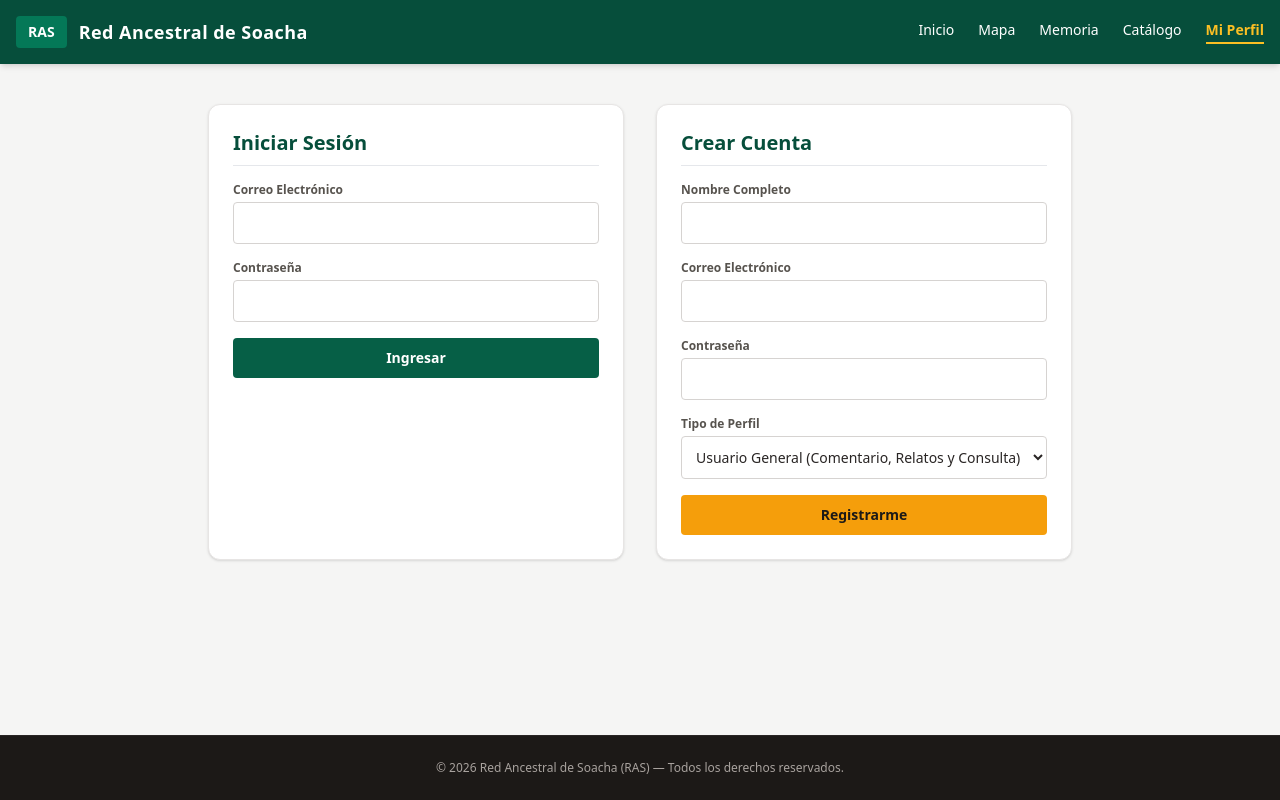
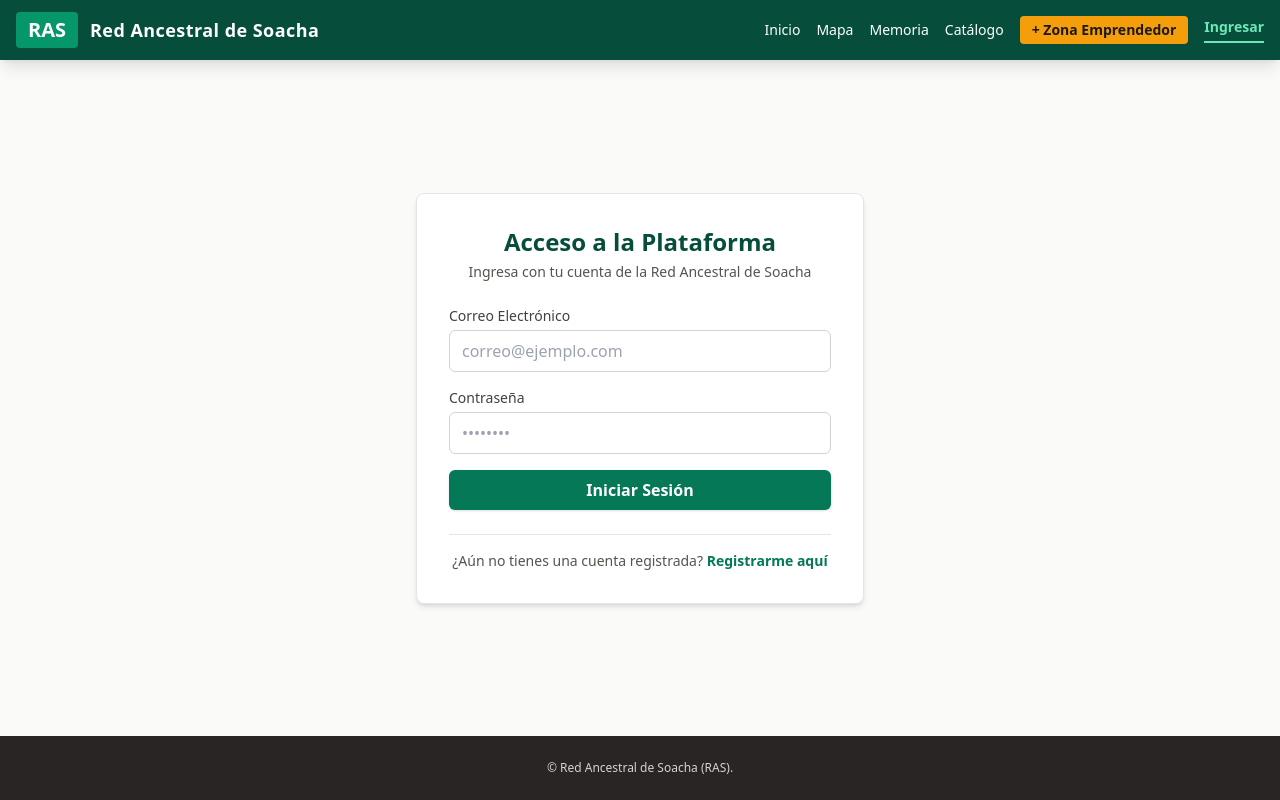
Before and after one commit to Cristian-rp/Ras, a website: page views/login.html in a window 1280 px wide. Drawn offline with nearby package versions, Linux system fonts and the light colour scheme.

Commit message:
Actualización login 1.1

```diff
--- a/views/login.html
+++ b/views/login.html
@@ -3,134 +3,109 @@
 <head>
   <meta charset="UTF-8">
   <meta name="viewport" content="width=device-width, initial-scale=1.0">
-  <title>Acceso y Perfil - Red Ancestral de Soacha</title>
+  <title>Ingresar / Registro - Red Ancestral de Soacha</title>
   <script src="https://cdn.tailwindcss.com"></script>
   <link rel="stylesheet" href="/css/styles.css">
 </head>
-<body class="bg-stone-100 text-stone-800 font-sans min-h-screen flex flex-col justify-between">
+<body class="bg-stone-50 text-stone-800 font-sans flex flex-col min-h-screen">
 
-  <!-- Encabezado / Navegación -->
-  <header class="bg-emerald-900 text-white shadow-md">
-    <div class="max-w-7xl mx-auto px-4 py-4 flex justify-between items-center">
+  <!-- Header / Menú de Navegación -->
+  <header class="bg-emerald-900 text-white shadow-lg sticky top-0 z-50">
+    <div class="max-w-7xl mx-auto px-4 py-3 flex justify-between items-center">
       <div class="flex items-center space-x-3">
-        <span class="bg-emerald-700 text-white font-bold px-3 py-1.5 rounded text-sm">RAS</span>
-        <h1 class="font-bold text-lg tracking-wide hidden sm:block">Red Ancestral de Soacha</h1>
+        <a href="/" class="bg-emerald-600 font-bold px-3 py-1 rounded text-xl hover:bg-emerald-500 transition">RAS</a>
+        <h1 class="text-lg font-semibold tracking-wide hidden md:block">Red Ancestral de Soacha</h1>
       </div>
-      <nav class="flex space-x-6 text-sm font-medium">
+      <nav class="flex items-center space-x-4 text-sm font-medium">
         <a href="/" class="hover:text-emerald-300 transition">Inicio</a>
         <a href="/mapa" class="hover:text-emerald-300 transition">Mapa</a>
         <a href="/relatos" class="hover:text-emerald-300 transition">Memoria</a>
         <a href="/catalogo" class="hover:text-emerald-300 transition">Catálogo</a>
-        <a href="/login" class="text-amber-400 font-bold border-b-2 border-amber-400 pb-0.5">Mi Perfil</a>
+        <a href="/emprendimiento" class="bg-amber-500 hover:bg-amber-600 text-stone-900 font-bold px-3 py-1 rounded transition">+ Zona Emprendedor</a>
+        <a href="/login" class="text-emerald-300 font-bold border-b-2 border-emerald-300 pb-1">
+          Ingresar
+        </a>
       </nav>
     </div>
   </header>
 
-  <!-- Contenedor Principal -->
-  <main class="max-w-4xl mx-auto px-4 py-10 w-full flex-grow">
+  <!-- Módulo de Autenticación -->
+  <main class="flex-grow flex items-center justify-center py-12 px-4">
+    <div class="bg-white p-8 rounded-lg shadow-md border border-stone-200 max-w-md w-full">
 
-    <!-- SECCIÓN 1: FORMULARIOS DE LOGIN Y REGISTRO (Visibles si no está logueado) -->
-    <div id="seccion-auth" class="grid grid-cols-1 md:grid-cols-2 gap-8">
-
-      <!-- Card Login -->
-      <div class="bg-white p-6 rounded-xl shadow border border-stone-200">
-        <h2 class="text-xl font-bold text-emerald-900 mb-4 border-b pb-2">Iniciar Sesión</h2>
-        <form id="form-login" class="space-y-4">
-          <div>
-            <label class="block text-xs font-bold text-stone-600 mb-1">Correo Electrónico</label>
-            <input type="email" id="login-email" required class="w-full border border-stone-300 p-2.5 rounded text-sm focus:outline-emerald-600">
-          </div>
-          <div>
-            <label class="block text-xs font-bold text-stone-600 mb-1">Contraseña</label>
-            <input type="password" id="login-password" required class="w-full border border-stone-300 p-2.5 rounded text-sm focus:outline-emerald-600">
-          </div>
-          <button type="submit" class="w-full bg-emerald-800 hover:bg-emerald-900 text-white font-bold py-2.5 rounded transition text-sm">
-            Ingresar
-          </button>
-        </form>
+      <div class="text-center mb-6">
+        <h2 class="text-2xl font-bold text-emerald-900">Acceso a la Plataforma</h2>
+        <p class="text-stone-600 text-sm mt-1">Ingresa con tu cuenta de la Red Ancestral de Soacha</p>
       </div>
 
-      <!-- Card Registro -->
-      <div class="bg-white p-6 rounded-xl shadow border border-stone-200">
-        <h2 class="text-xl font-bold text-emerald-900 mb-4 border-b pb-2">Crear Cuenta</h2>
-        <form id="form-registro" class="space-y-4">
-          <div>
-            <label class="block text-xs font-bold text-stone-600 mb-1">Nombre Completo</label>
-            <input type="text" id="reg-nombre" required class="w-full border border-stone-300 p-2.5 rounded text-sm focus:outline-emerald-600">
-          </div>
-          <div>
-            <label class="block text-xs font-bold text-stone-600 mb-1">Correo Electrónico</label>
-            <input type="email" id="reg-email" required class="w-full border border-stone-300 p-2.5 rounded text-sm focus:outline-emerald-600">
-          </div>
-          <div>
-            <label class="block text-xs font-bold text-stone-600 mb-1">Contraseña</label>
-            <input type="password" id="reg-password" required class="w-full border border-stone-300 p-2.5 rounded text-sm focus:outline-emerald-600">
-          </div>
-          <div>
-            <label class="block text-xs font-bold text-stone-600 mb-1">Tipo de Perfil</label>
-            <select id="reg-rol" class="w-full border border-stone-300 p-2.5 rounded text-sm bg-white focus:outline-emerald-600">
-              <option value="usuario">Usuario General (Comentario, Relatos y Consulta)</option>
-              <option value="emprendedor">Emprendedor / Artesano (Publicación en Catálogo)</option>
-            </select>
-          </div>
-          <button type="submit" class="w-full bg-amber-500 hover:bg-amber-600 text-stone-900 font-bold py-2.5 rounded transition text-sm">
-            Registrarme
-          </button>
-        </form>
-      </div>
-
-    </div>
-
-    <!-- SECCIÓN 2: PERFIL DE USUARIO / MURO (Visible solo al iniciar sesión) -->
-    <div id="seccion-perfil" class="hidden space-y-6">
-
-      <!-- Banner de Perfil -->
-      <div class="bg-white p-6 rounded-xl shadow border border-stone-200 flex flex-col md:flex-row justify-between items-start md:items-center gap-4">
+      <form id="form-login" class="space-y-4">
         <div>
-          <span id="perfil-badge" class="text-xs bg-amber-100 text-amber-900 font-bold px-2.5 py-1 rounded">Rol</span>
-          <h2 id="perfil-nombre" class="text-2xl font-bold text-emerald-950 mt-1">Nombre Usuario</h2>
-          <p id="perfil-email" class="text-xs text-stone-500">correo@ejemplo.com</p>
-        </div>
-        <button id="btn-logout" class="bg-red-100 hover:bg-red-200 text-red-700 font-bold px-4 py-2 rounded text-xs transition">
-          Cerrar Sesión
-        </button>
-      </div>
-
-      <!-- Muro de Publicaciones Propias -->
-      <div class="space-y-6">
-
-        <!-- Relatos Propios -->
-        <div class="bg-white p-6 rounded-xl shadow border border-stone-200">
-          <h3 class="font-bold text-lg text-emerald-900 mb-4 border-b pb-2">Mis Relatos en Memoria Viva</h3>
-          <div id="mis-relatos" class="grid grid-cols-1 md:grid-cols-2 gap-4">
-            <!-- Se carga dinámicamente -->
-          </div>
+          <label for="email" class="block text-sm font-medium text-stone-700 mb-1">Correo Electrónico</label>
+          <input type="email" id="email" name="email" required class="w-full px-3 py-2 border border-stone-300 rounded-md focus:outline-none focus:ring-2 focus:ring-emerald-600" placeholder="correo@ejemplo.com">
         </div>
 
-        <!-- Productos Propios (Solo visibles para Emprendedores) -->
-        <div id="box-mis-productos" class="bg-white p-6 rounded-xl shadow border border-stone-200 hidden">
-          <div class="flex justify-between items-center mb-4 border-b pb-2">
-            <h3 class="font-bold text-lg text-emerald-900">Mis Productos / Servicios en Catálogo</h3>
-            <a href="/emprendimiento" class="bg-emerald-700 hover:bg-emerald-800 text-white text-xs px-3 py-1.5 rounded font-bold transition">
-              + Publicar Nuevo Producto
-            </a>
-          </div>
-          <div id="mis-productos" class="grid grid-cols-1 md:grid-cols-3 gap-4">
-            <!-- Se carga dinámicamente -->
-          </div>
+        <div>
+          <label for="password" class="block text-sm font-medium text-stone-700 mb-1">Contraseña</label>
+          <input type="password" id="password" name="password" required class="w-full px-3 py-2 border border-stone-300 rounded-md focus:outline-none focus:ring-2 focus:ring-emerald-600" placeholder="••••••••">
         </div>
 
+        <button type="submit" class="w-full bg-emerald-700 hover:bg-emerald-800 text-white font-bold py-2 px-4 rounded-md shadow transition">
+          Iniciar Sesión
+        </button>
+      </form>
+
+      <div id="mensaje-respuesta" class="mt-4 text-center text-sm font-medium hidden"></div>
+
+      <div class="mt-6 pt-4 border-t border-stone-200 text-center text-sm text-stone-600">
+        ¿Aún no tienes una cuenta registrada?
+        <a href="/emprendimiento" class="text-emerald-700 font-bold hover:underline">
+          Registrarme aquí
+        </a>
       </div>
-
     </div>
-
   </main>
 
-  <!-- Pie de Página -->
-  <footer class="bg-stone-900 text-stone-400 text-xs py-6 mt-12 border-t border-stone-800 text-center">
-    <p>&copy; 2026 Red Ancestral de Soacha (RAS) — Todos los derechos reservados.</p>
+  <footer class="bg-stone-800 text-stone-300 py-6 text-center text-xs">
+    <p>&copy; Red Ancestral de Soacha (RAS).</p>
   </footer>
 
-  <script src="/js/auth.js"></script>
+  <script>
+    document.getElementById('form-login').addEventListener('submit', async (e) => {
+      e.preventDefault();
+      const email = document.getElementById('email').value;
+      const password = document.getElementById('password').value;
+      const msgDiv = document.getElementById('mensaje-respuesta');
+
+      try {
+        const respuesta = await fetch('/api/auth/login', {
+          method: 'POST',
+          headers: { 'Content-Type': 'application/json' },
+          body: JSON.stringify({ email, password })
+        });
+
+        const data = await respuesta.json();
+
+        if (respuesta.ok) {
+          localStorage.setItem('usuario_ras', JSON.stringify(data.usuario));
+          msgDiv.className = 'mt-4 text-center text-sm font-medium text-emerald-700 bg-emerald-50 p-2 rounded';
+          msgDiv.textContent = '¡Inicio de sesión exitoso! Redirigiendo...';
+          msgDiv.classList.remove('hidden');
+
+          setTimeout(() => {
+            window.location.href = '/';
+          }, 1500);
+        } else {
+          msgDiv.className = 'mt-4 text-center text-sm font-medium text-red-600 bg-red-50 p-2 rounded';
+          msgDiv.textContent = data.error || 'Error al iniciar sesión';
+          msgDiv.classList.remove('hidden');
+        }
+      } catch (err) {
+        msgDiv.className = 'mt-4 text-center text-sm font-medium text-red-600 bg-red-50 p-2 rounded';
+        msgDiv.textContent = 'Error al conectar con el servidor';
+        msgDiv.classList.remove('hidden');
+      }
+    });
+  </script>
+
 </body>
 </html>
```
Also changed, not shown: views/index.html (+8 -1 lines).
